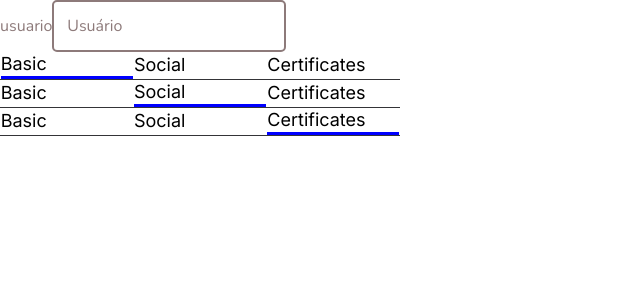
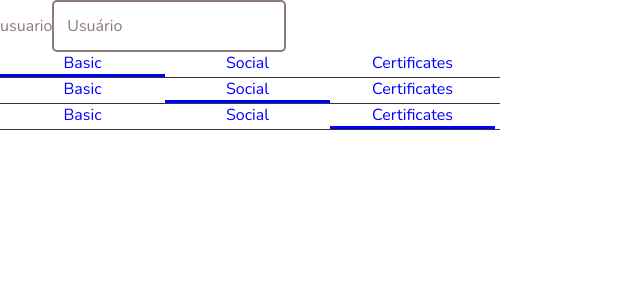
Before and after one commit to LeonardoVechieti/desafio4_compass, a Vue app: page /success in a window 1280 px wide. Shown: the top 300 px of the page, without its empty margins (0-640 px from the left). Built offline with nearby package versions, Linux system fonts and the light colour scheme.

Commit message:
Fix: text add props class

```diff
--- /dev/null
+++ b/src/components/containers/Menu/Menu.scss
@@ -0,0 +1,38 @@
+.menu-flex {
+    display: flex;
+    flex-direction: row;
+    width: 500px;
+    height: 100%;
+    text-align: center;
+    font-family: "Nunito";
+    border-bottom: 1px solid;
+    border-bottom-color: rgb(52, 52, 55);
+  }
+  .nav-basic {
+    width: 33%;
+  }
+  .nav-basic-at {
+    width: 33%;
+    border-bottom: 3px solid;
+    border-bottom-color: blue;
+  }
+  .menu-social {
+    width: 33%;
+
+
+  }
+  .menu-social-at {
+    width: 33%;
+      border-bottom: 3px solid;
+    border-bottom-color: blue;
+  }
+
+  .menu-certificates {
+    width: 33%;
+
+  }
+  .menu-certificates-at {
+    width: 33%;
+      border-bottom: 3px solid;
+    border-bottom-color: blue;
+  }
--- a/src/components/containers/Menu/Menu.vue
+++ b/src/components/containers/Menu/Menu.vue
@@ -101,45 +101,6 @@ export default {
 };
 </script>
 
-<style scoped>
-.menu-flex {
-  display: flex;
-  flex-direction: row;
-  justify-content: space-around;
-  align-items: center;
-  text-align: center;
-  width: 400px;
-  height: 100%;
-  font-family: "Nunito";
-  border-bottom: 1px solid;
-  border-bottom-color: rgb(52, 52, 55);
-}
-.nav-basic {
-  width: 33%;
-}
-.nav-basic-at {
-  width: 33%;
-  border-bottom: 3px solid;
-  border-bottom-color: blue;
-}
-.menu-social {
-  width: 33%;
-
-
-}
-.menu-social-at {
-  width: 33%;
-    border-bottom: 3px solid;
-  border-bottom-color: blue;
-}
-
-.menu-certificates {
-  width: 33%;
-
-}
-.menu-certificates-at {
-  width: 33%;
-    border-bottom: 3px solid;
-  border-bottom-color: blue;
-}
+<style lang="scss" scooped>
+@import "./Menu.scss";
 </style>
--- a/src/components/containers/Menu/Menus.scss
+++ /dev/null
@@ -1,3 +0,0 @@
-.p{
-    color: aqua;
-}
--- a/src/components/micro/Texts/Texts.scss
+++ b/src/components/micro/Texts/Texts.scss
@@ -7,3 +7,6 @@
     display: flex;
     align-items: flex-start;
   }
+  .nav{
+    color: blue;
+  }
--- a/src/components/micro/Texts/Texts.vue
+++ b/src/components/micro/Texts/Texts.vue
@@ -1,6 +1,6 @@
 <template>
   <div :class="textContainer">
-    <p type="text" class="textClass">{{ msg }}</p>
+    <p type="text" :class="textClass">{{ msg }}</p>
   </div>
 </template>
 
@@ -13,14 +13,16 @@ export default {
       type: String,
       require: true,
     },
-    textClass: {
-      type: String,
-    },
     msg: {
       type: String,
       default: "null",
     },
+    textClass: {
+      type: String,
+      default: "textClass",
+    },
     textContainer: String,
+
   },
 };
 </script>
```
Also changed, not shown: src/views/PageFirstTab/PageFirstTab.vue (+0 -14 lines).
